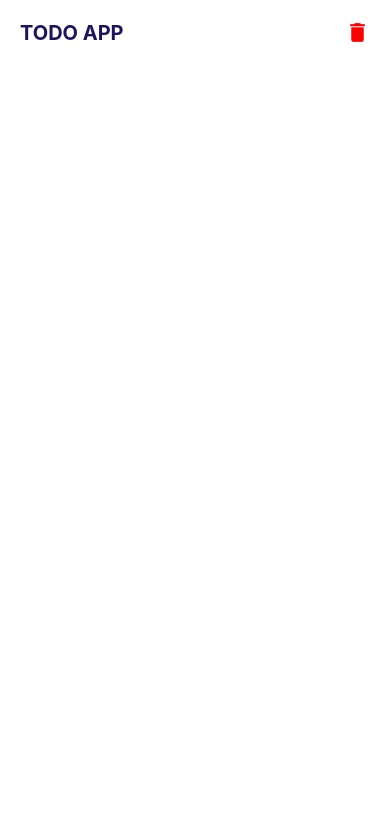
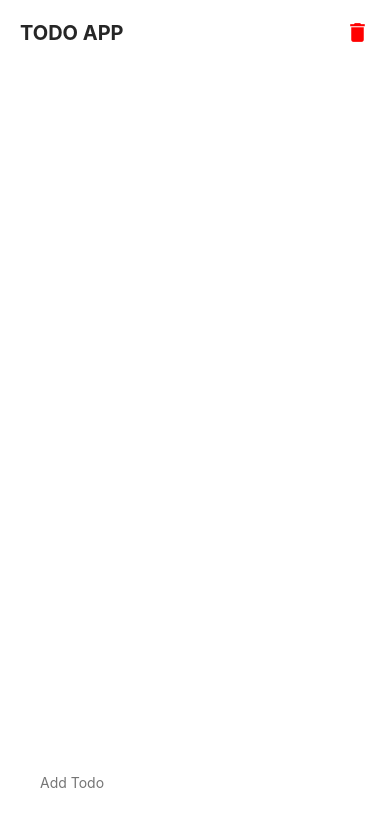
Before and after one commit to avijeetpandey/rn_todo, a React Native app: screen / in a window 390 px wide. Shown: the top 826 px of the page. Built offline with nearby package versions, Linux system fonts and the light colour scheme.

Commit message:
Add : input field

```diff
--- a/App.tsx
+++ b/App.tsx
@@ -1,9 +1,10 @@
 import React from 'react';
 import Icon from 'react-native-vector-icons/MaterialIcons';
-import {SafeAreaView, StyleSheet, Text, View} from 'react-native';
+import {SafeAreaView, StyleSheet, Text, TextInput, View} from 'react-native';
 
 const COLORS = {
-  primary: '#1f145c',
+  primary: '#262626',
+  secondary: '#757575',
   white: '#ffffff',
 };
 
@@ -13,6 +14,15 @@ const App = () => {
       <View style={styles.heading}>
         <Text style={styles.text}>TODO APP</Text>
         <Icon name="delete" color="red" size={25} />
+      </View>
+      <View style={styles.footer}>
+        <View style={styles.inputContainer}>
+          <TextInput
+            placeholder="Add Todo"
+            placeholderTextColor={COLORS.secondary}
+            style={{color: COLORS.primary}}
+          />
+        </View>
       </View>
     </SafeAreaView>
   );
@@ -34,6 +44,25 @@ const styles = StyleSheet.create({
     fontSize: 20,
     color: COLORS.primary,
   },
+  footer: {
+    position: 'absolute',
+    bottom: 0,
+    color: COLORS.white,
+    width: '100%',
+    flexDirection: 'row',
+    alignItems: 'center',
+    paddingHorizontal: 20,
+  },
+  inputContainer: {
+    elevation: 40,
+    backgroundColor: COLORS.white,
+    flex: 1,
+    height: 50,
+    marginVertical: 20,
+    marginRight: 20,
+    paddingHorizontal: 20,
+    borderRadius: 30,
+  },
 });
 
 export default App;
```
